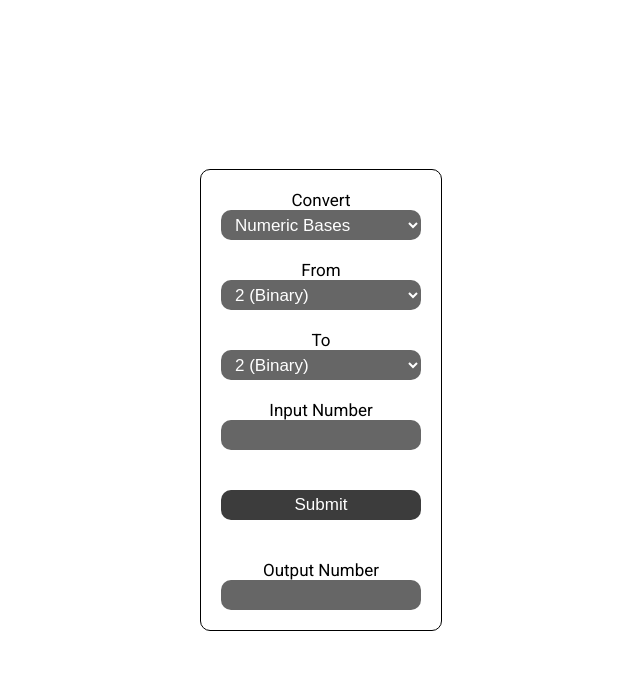
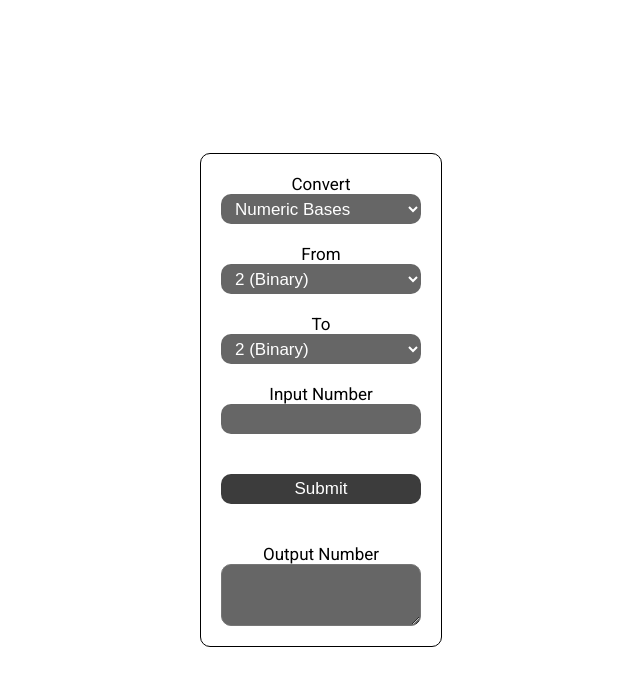
Before and after one commit to emanoeldelfino/converter, a plain HTML site: page index.html in a window 1280 px wide. Shown: the whole page, without its empty margins (319-959 px from the left). Drawn offline with Linux system fonts and the light colour scheme.

Commit message:
Change output span to textarea

```diff
--- a/app.js
+++ b/app.js
@@ -43,7 +43,6 @@ submitBtn.addEventListener("click", (e) => {
   let output = "";
 
   if (conversionUnit.value === "base") {
-    output = valueToBase(input, inputUnit, outputUnit);
     try {
       output = valueToBase(input, inputUnit, outputUnit);
     } catch (err) {
--- a/index.html
+++ b/index.html
@@ -37,7 +37,7 @@
       </form>
       <div>
         <span>Output Number</span>
-        <span id="output-num"></span>
+        <textarea id="output-num" readonly></textarea>
       </div>
     </main>
   </body>
--- a/style.css
+++ b/style.css
@@ -1,4 +1,5 @@
 @import url('https://fonts.googleapis.com/css2?family=Roboto:wght@400;700&display=swap');
+
 * {
   box-sizing: border-box;
   margin: 0;
@@ -42,9 +43,21 @@ input#submit:hover {
   background-color: rgb(45, 45, 45);
 }
 
-select, input, span#output-num {
+textarea#output-num {
+  font-family: 'Roboto', sans-serif;
+  font-size: 17px;
+  display: block;
+  overflow: auto;
+  padding: 10px 15px;
+  resize: vertical;
+}
+
+select, input {
+  height: 30px;
+}
+
+select, input, textarea#output-num {
   width: 200px;
-  height: 30px;
   border-radius: 10px;
   background-color: #666666;
   color: white;
@@ -89,10 +102,18 @@ input:focus, select:focus {
   box-shadow: rgba(0, 0, 0, 0.56) 0px 22px 70px 4px;
 }
 
+@media (min-width: 768px) {
+  span#output-num {
+    height: 60px;
+
+  }
+}
+
 @media (max-width: 385px) {
   main {
     width: 90%;
   }
+
   main div span {
     width: 120px;
   }
```
